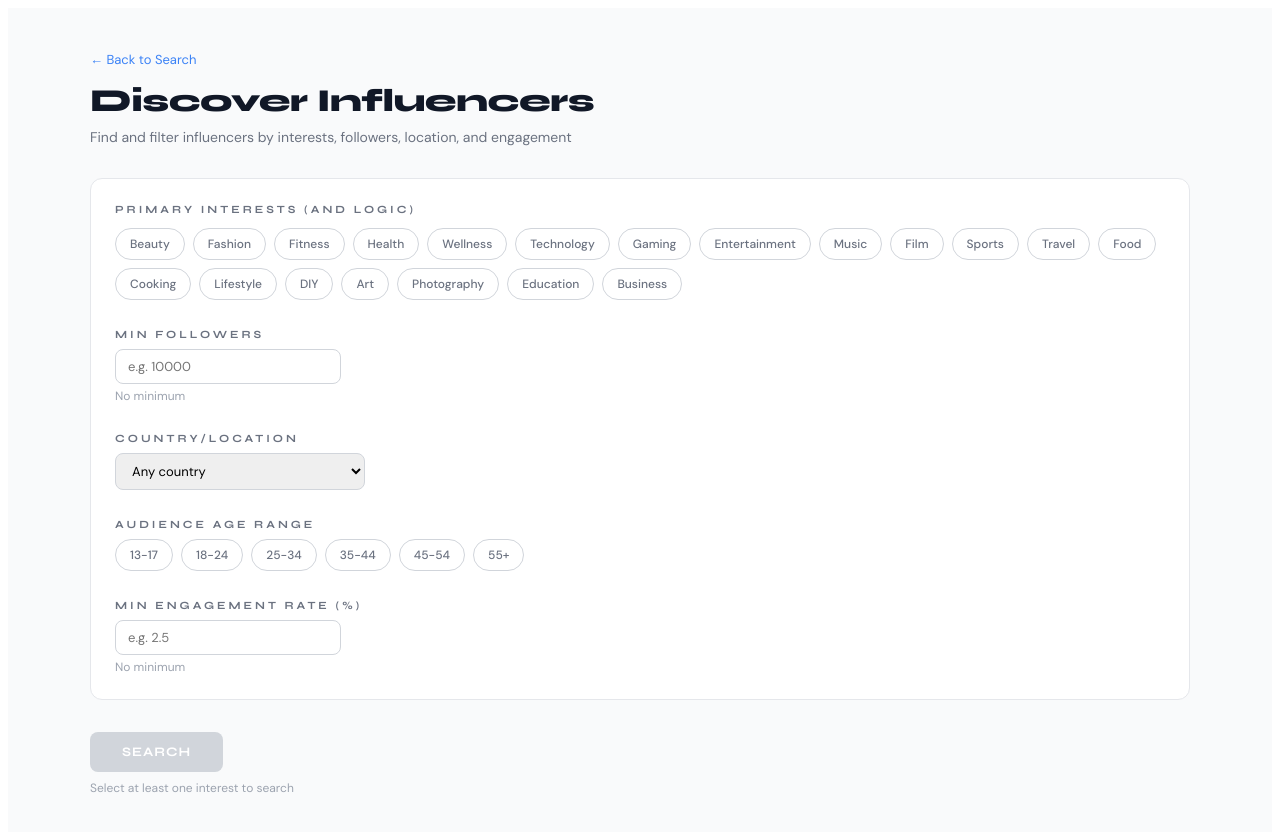
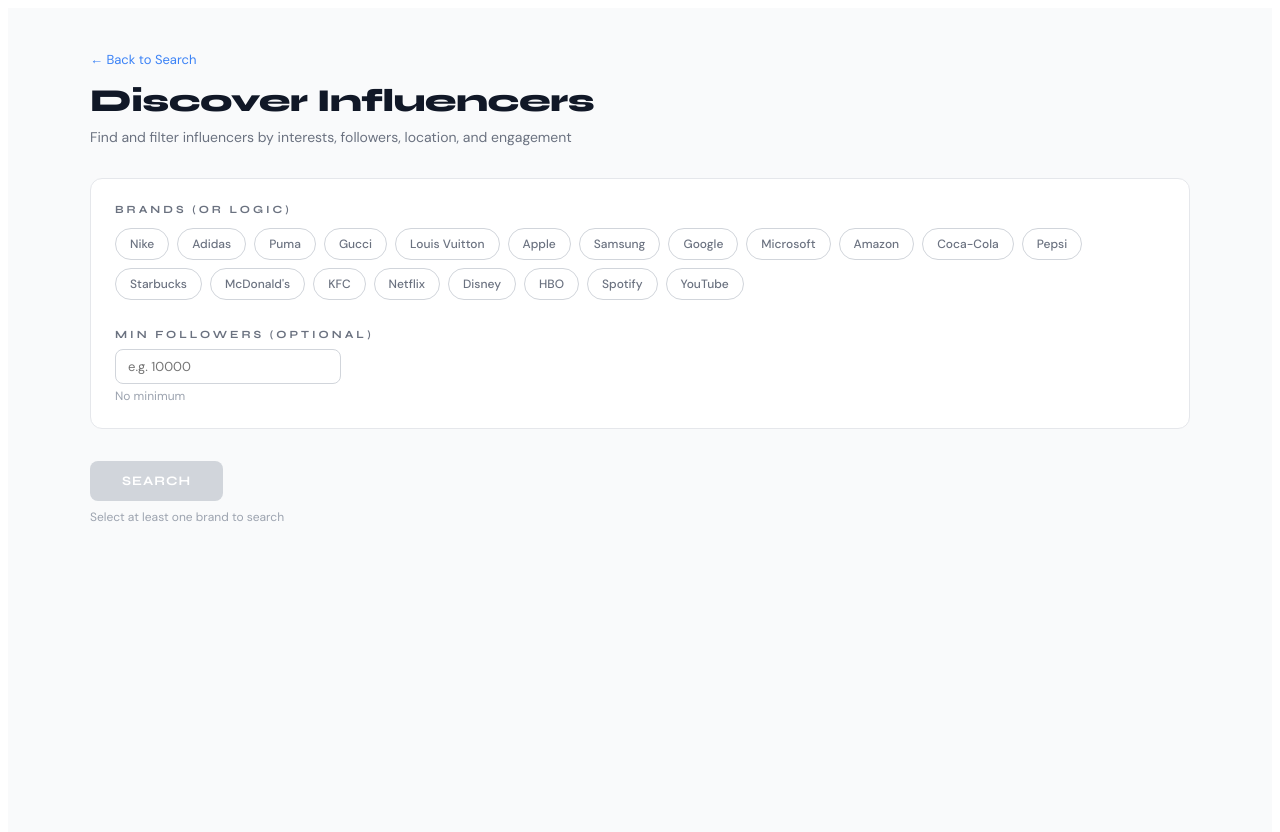
Before and after one commit to KaiTu22/Julius_LookUp, a Next.js app: page /discover in a window 1280 px wide. Shown: the top 832 px of the page. Built offline with nearby package versions, Linux system fonts and the light colour scheme.

Commit message:
Pivot discovery to brand-based filtering for MVP

```diff
--- a/pages/api/search-influencers.js
+++ b/pages/api/search-influencers.js
@@ -24,6 +24,15 @@
   return fetch(fullUrl, opts);
 }
 
+function toBrandSlug(name) {
+  const slug = name
+    .toLowerCase()
+    .replace(/['']/g, "")
+    .replace(/[^a-z0-9]+/g, "-")
+    .replace(/^-|-$/g, "");
+  return `brand.${slug}`;
+}
+
 export default async function handler(req, res) {
   const apiKey = process.env.JULIUS_API_KEY;
   const apiSecret = process.env.JULIUS_API_SECRET;
@@ -33,29 +42,17 @@
   }
 
   const url = new URL(req.url, `http://${req.headers.host}`);
-  const interests = (url.searchParams.get("interests") || "").split(",").filter(Boolean);
+  const brands = (url.searchParams.get("brands") || "").split(",").filter(Boolean);
   const minFollowers = parseInt(url.searchParams.get("minFollowers") || "0", 10);
-  const country = url.searchParams.get("country") || "";
-  const ageRange = url.searchParams.get("ageRange") || "";
-  const minEngagement = parseFloat(url.searchParams.get("minEngagement") || "0");
   const offset = parseInt(url.searchParams.get("offset") || "0", 10);
   const limit = Math.min(parseInt(url.searchParams.get("limit") || "50", 10), 100);
 
-  if (interests.length === 0) {
-    return res.status(400).json({ error: "At least one interest is required." });
+  if (brands.length === 0) {
+    return res.status(400).json({ error: "At least one brand is required." });
   }
 
-  // Build query filters for Julius API
-  // Convert interest names to tag format (e.g., "Beauty" -> "interest.beauty")
-  // Use separate query filters for AND logic between interests
-  const queryFilters = interests.map(i => {
-    const formatted = i.trim().toLowerCase().replace(/\s+/g, "-");
-    return {
-      type: "tag",
-      specificity: "any",
-      values: [`interest.${formatted}`],
-    };
-  });
+  // Build query filters for Julius API - use brand tags
+  const brandTags = brands.map(toBrandSlug);
 
   const ts = Math.floor(Date.now() / 1000);
 
@@ -65,7 +62,13 @@
       `/influencers/search?ts=${ts}&limit=${limit}&offset=${offset}`,
       "POST",
       {
-        query: queryFilters,
+        query: [
+          {
+            type: "tag",
+            specificity: "any",
+            values: brandTags,
+          }
+        ],
         sort: ["follower_count", "desc"],
       },
       apiKey,
@@ -83,12 +86,11 @@
     console.error("Julius search failed:", {
       status: searchRes.status,
       detail: text,
-      query: queryFilters,
+      brands,
     });
     return res.status(searchRes.status).json({
       error: `Julius search failed (HTTP ${searchRes.status})`,
       detail: text,
-      query: queryFilters,
     });
   }
 
@@ -97,20 +99,10 @@
   const total = searchData.total || 0;
   const hasMore = offset + results.length < total;
 
-  // Apply client-side filtering for non-tag fields
+  // Apply client-side filtering for follower count
   let filtered = results;
-
   if (minFollowers > 0) {
     filtered = filtered.filter(r => (r.social_total_count || 0) >= minFollowers);
-  }
-
-  if (minEngagement > 0) {
-    filtered = filtered.filter(r => {
-      const engagement = r.social_total_count > 0
-        ? (r.social_total_engagement || 0) / r.social_total_count * 100
-        : 0;
-      return engagement >= minEngagement;
-    });
   }
 
   // Bulk lookup for enriched data
@@ -119,13 +111,7 @@
       total,
       offset,
       limit,
-      filters: {
-        interests,
-        minFollowers,
-        country,
-        ageRange,
-        minEngagement,
-      },
+      filters: { brands, minFollowers },
       influencers: [],
       hasMore: false,
     });
@@ -149,13 +135,7 @@
       total,
       offset,
       limit,
-      filters: {
-        interests,
-        minFollowers,
-        country,
-        ageRange,
-        minEngagement,
-      },
+      filters: { brands, minFollowers },
       influencers: filtered.map(inf => ({
         id: inf.id,
         slug: inf.slug,
@@ -196,13 +176,7 @@
     total,
     offset,
     limit,
-    filters: {
-      interests,
-      minFollowers,
-      country,
-      ageRange,
-      minEngagement,
-    },
+    filters: { brands, minFollowers },
     influencers: enriched,
     hasMore,
   });
--- a/pages/discover.jsx
+++ b/pages/discover.jsx
@@ -22,43 +22,25 @@
 };
 
 export default function DiscoverPage() {
-  const [interests, setInterests] = useState([]);
+  const [brands, setBrands] = useState([]);
   const [minFollowers, setMinFollowers] = useState("");
-  const [country, setCountry] = useState("");
-  const [ageRange, setAgeRange] = useState("");
-  const [minEngagement, setMinEngagement] = useState("");
   const [loading, setLoading] = useState(false);
   const [results, setResults] = useState(null);
   const [error, setError] = useState(null);
 
-  // Common interests for MVP
-  const INTEREST_OPTIONS = [
-    "Beauty", "Fashion", "Fitness", "Health", "Wellness",
-    "Technology", "Gaming", "Entertainment", "Music", "Film",
-    "Sports", "Travel", "Food", "Cooking", "Lifestyle",
-    "DIY", "Art", "Photography", "Education", "Business"
+  // Common brands for MVP
+  const BRAND_OPTIONS = [
+    "Nike", "Adidas", "Puma", "Gucci", "Louis Vuitton",
+    "Apple", "Samsung", "Google", "Microsoft", "Amazon",
+    "Coca-Cola", "Pepsi", "Starbucks", "McDonald's", "KFC",
+    "Netflix", "Disney", "HBO", "Spotify", "YouTube",
   ];
 
-  const COUNTRY_OPTIONS = [
-    "United States", "Canada", "United Kingdom", "Australia",
-    "Germany", "France", "Spain", "Italy", "Japan", "South Korea",
-    "Brazil", "Mexico", "India", "Indonesia", "Philippines"
-  ];
-
-  const AGE_RANGES = [
-    { label: "13-17", value: "13-17" },
-    { label: "18-24", value: "18-24" },
-    { label: "25-34", value: "25-34" },
-    { label: "35-44", value: "35-44" },
-    { label: "45-54", value: "45-54" },
-    { label: "55+", value: "55+" },
-  ];
-
-  const toggleInterest = (int) => {
-    setInterests(prev =>
-      prev.includes(int)
-        ? prev.filter(i => i !== int)
-        : [...prev, int]
+  const toggleBrand = (brand) => {
+    setBrands(prev =>
+      prev.includes(brand)
+        ? prev.filter(b => b !== brand)
+        : [...prev, brand]
     );
   };
 
@@ -69,11 +51,8 @@
 
     try {
       const params = new URLSearchParams({
-        interests: interests.join(","),
+        brands: brands.join(","),
         minFollowers: minFollowers || "0",
-        country: country || "",
-        ageRange: ageRange || "",
-        minEngagement: minEngagement || "0",
       });
 
       const res = await fetch(`/api/search-influencers?${params}`);
@@ -136,7 +115,7 @@
           marginBottom: 32,
         }}>
 
-          {/* Interests */}
+          {/* Brands */}
           <div style={{ marginBottom: 28 }}>
             <label style={{
               display: "block",
@@ -148,26 +127,26 @@
               color: "#6b7280",
               marginBottom: 12,
             }}>
-              Primary Interests (AND logic)
+              Brands (OR logic)
             </label>
             <div style={{ display: "flex", flexWrap: "wrap", gap: 8 }}>
-              {INTEREST_OPTIONS.map(int => (
+              {BRAND_OPTIONS.map(brand => (
                 <button
-                  key={int}
-                  onClick={() => toggleInterest(int)}
+                  key={brand}
+                  onClick={() => toggleBrand(brand)}
                   style={{
                     padding: "7px 14px",
                     borderRadius: 20,
                     fontSize: 12,
                     fontFamily: "'DM Sans',sans-serif",
                     fontWeight: 500,
-                    border: interests.includes(int)
+                    border: brands.includes(brand)
                       ? `1px solid ${ACCENT}`
                       : "1px solid #d1d5db",
-                    background: interests.includes(int)
+                    background: brands.includes(brand)
                       ? ACCENT + "22"
                       : "transparent",
-                    color: interests.includes(int) ? ACCENT : "#6b7280",
+                    color: brands.includes(brand) ? ACCENT : "#6b7280",
                     cursor: "pointer",
                     transition: "all .2s",
                   }}
@@ -176,20 +155,20 @@
                     e.currentTarget.style.background = ACCENT + "11";
                   }}
                   onMouseLeave={e => {
-                    if (!interests.includes(int)) {
+                    if (!brands.includes(brand)) {
                       e.currentTarget.style.borderColor = "#d1d5db";
                       e.currentTarget.style.background = "transparent";
                     }
                   }}
                 >
-                  {int}
+                  {brand}
                 </button>
               ))}
             </div>
           </div>
 
           {/* Min Followers */}
-          <div style={{ marginBottom: 28 }}>
+          <div style={{ marginBottom: 0 }}>
             <label style={{
               display: "block",
               fontFamily: "'Syne',sans-serif",
@@ -200,7 +179,7 @@
               color: "#6b7280",
               marginBottom: 8,
             }}>
-              Min Followers
+              Min Followers (optional)
             </label>
             <input
               type="number"
@@ -224,138 +203,13 @@
             </div>
           </div>
 
-          {/* Country */}
-          <div style={{ marginBottom: 28 }}>
-            <label style={{
-              display: "block",
-              fontFamily: "'Syne',sans-serif",
-              fontWeight: 700,
-              fontSize: 11,
-              letterSpacing: 3,
-              textTransform: "uppercase",
-              color: "#6b7280",
-              marginBottom: 8,
-            }}>
-              Country/Location
-            </label>
-            <select
-              value={country}
-              onChange={e => setCountry(e.target.value)}
-              style={{
-                padding: "8px 12px",
-                borderRadius: 8,
-                fontSize: 13,
-                fontFamily: "'DM Sans',sans-serif",
-                border: "1px solid #d1d5db",
-                width: "100%",
-                maxWidth: 250,
-                outline: "none",
-                cursor: "pointer",
-              }}
-            >
-              <option value="">Any country</option>
-              {COUNTRY_OPTIONS.map(c => (
-                <option key={c} value={c}>{c}</option>
-              ))}
-            </select>
-          </div>
-
-          {/* Age Range */}
-          <div style={{ marginBottom: 28 }}>
-            <label style={{
-              display: "block",
-              fontFamily: "'Syne',sans-serif",
-              fontWeight: 700,
-              fontSize: 11,
-              letterSpacing: 3,
-              textTransform: "uppercase",
-              color: "#6b7280",
-              marginBottom: 8,
-            }}>
-              Audience Age Range
-            </label>
-            <div style={{ display: "flex", gap: 8, flexWrap: "wrap" }}>
-              {AGE_RANGES.map(r => (
-                <button
-                  key={r.value}
-                  onClick={() => setAgeRange(ageRange === r.value ? "" : r.value)}
-                  style={{
-                    padding: "7px 14px",
-                    borderRadius: 20,
-                    fontSize: 12,
-                    fontFamily: "'DM Sans',sans-serif",
-                    fontWeight: 500,
-                    border: ageRange === r.value
-                      ? `1px solid ${ACCENT}`
-                      : "1px solid #d1d5db",
-                    background: ageRange === r.value
-                      ? ACCENT + "22"
-                      : "transparent",
-                    color: ageRange === r.value ? ACCENT : "#6b7280",
-                    cursor: "pointer",
-                    transition: "all .2s",
-                  }}
-                  onMouseEnter={e => {
-                    e.currentTarget.style.borderColor = ACCENT;
-                    e.currentTarget.style.background = ACCENT + "11";
-                  }}
-                  onMouseLeave={e => {
-                    if (ageRange !== r.value) {
-                      e.currentTarget.style.borderColor = "#d1d5db";
-                      e.currentTarget.style.background = "transparent";
-                    }
-                  }}
-                >
-                  {r.label}
-                </button>
-              ))}
-            </div>
-          </div>
-
-          {/* Min Engagement Rate */}
-          <div style={{ marginBottom: 0 }}>
-            <label style={{
-              display: "block",
-              fontFamily: "'Syne',sans-serif",
-              fontWeight: 700,
-              fontSize: 11,
-              letterSpacing: 3,
-              textTransform: "uppercase",
-              color: "#6b7280",
-              marginBottom: 8,
-            }}>
-              Min Engagement Rate (%)
-            </label>
-            <input
-              type="number"
-              step="0.1"
-              value={minEngagement}
-              onChange={e => setMinEngagement(e.target.value)}
-              onKeyDown={handleKeyDown}
-              placeholder="e.g. 2.5"
-              style={{
-                padding: "8px 12px",
-                borderRadius: 8,
-                fontSize: 13,
-                fontFamily: "'DM Sans',sans-serif",
-                border: "1px solid #d1d5db",
-                width: "100%",
-                maxWidth: 200,
-                outline: "none",
-              }}
-            />
-            <div style={{ fontSize: 12, color: "#9ca3af", marginTop: 4 }}>
-              {minEngagement ? `Minimum: ${minEngagement}%` : "No minimum"}
-            </div>
-          </div>
-
         </div>
 
         {/* Search Button */}
         <div style={{ marginBottom: 32 }}>
           <button
             onClick={search}
-            disabled={loading || interests.length === 0}
+            disabled={loading || brands.length === 0}
             style={{
               padding: "12px 32px",
               borderRadius: 8,
@@ -365,27 +219,27 @@
               letterSpacing: 1,
               textTransform: "uppercase",
               border: "none",
-              background: loading || interests.length === 0 ? "#d1d5db" : ACCENT,
+              background: loading || brands.length === 0 ? "#d1d5db" : ACCENT,
               color: "#ffffff",
-              cursor: loading || interests.length === 0 ? "not-allowed" : "pointer",
+              cursor: loading || brands.length === 0 ? "not-allowed" : "pointer",
               transition: "all .2s",
             }}
             onMouseEnter={e => {
-              if (!loading && interests.length > 0) {
+              if (!loading && brands.length > 0) {
                 e.currentTarget.style.background = "#2563eb";
               }
             }}
             onMouseLeave={e => {
-              if (!loading && interests.length > 0) {
+              if (!loading && brands.length > 0) {
                 e.currentTarget.style.background = ACCENT;
               }
             }}
           >
             {loading ? "Searching..." : "Search"}
           </button>
-          {interests.length === 0 && !loading && (
+          {brands.length === 0 && !loading && (
             <div style={{ fontSize: 12, color: "#9ca3af", marginTop: 8 }}>
-              Select at least one interest to search
+              Select at least one brand to search
             </div>
           )}
         </div>
@@ -423,8 +277,7 @@
                 color: "#6b7280",
                 margin: "4px 0 0 0",
               }}>
-                {interests.join(", ")} · Min {fmt(parseInt(minFollowers || 0))} followers
-                {country && ` · ${country}`}
+                {brands.join(", ")} · Min {fmt(parseInt(minFollowers || 0))} followers
               </p>
             </div>
 
```
